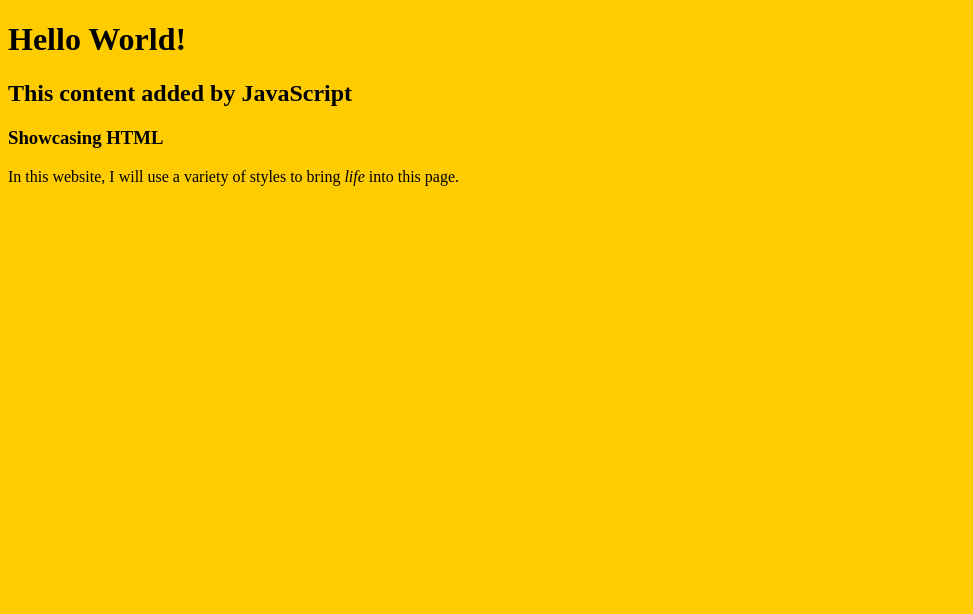
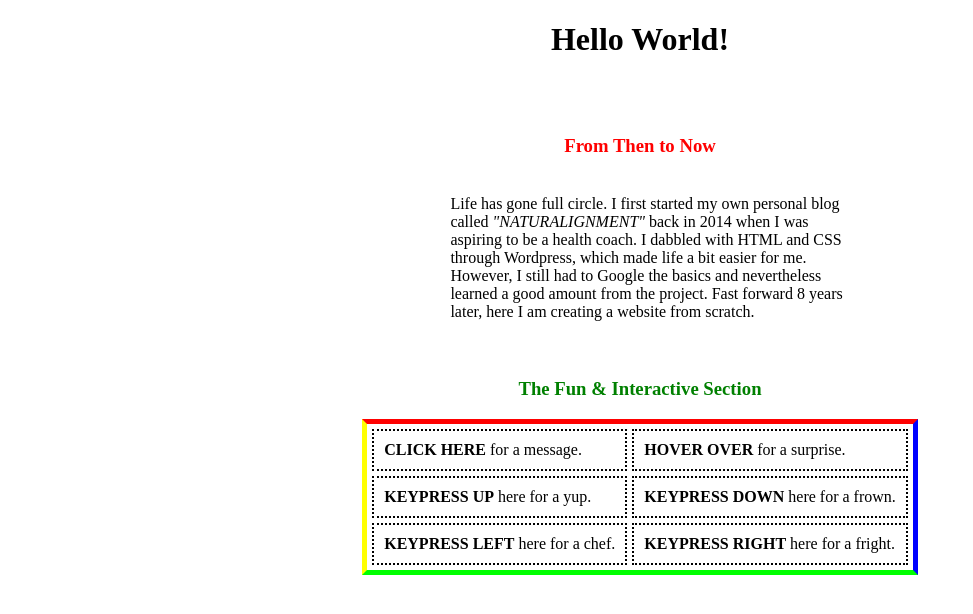
Before and after one commit to jng34/jn-personal-website, a plain HTML site: page index.html in a window 1280 px wide. Shown: the whole page, without its empty margins (0-973 px from the left). Drawn offline with Linux system fonts and the light colour scheme.

Commit message:
added intro & fun-interactive section

```diff
--- a/index.html
+++ b/index.html
@@ -6,8 +6,29 @@
     </head>
     <body>
         <h1>Hello World!</h1>
+            <br>
+            <br>
+        <h3 id="intro">From Then to Now</h3>
+            <p>Life has gone full circle. I first started my own personal blog called <em>"NATURALIGNMENT"</em> back in 2014
+        when I was aspiring to be a health coach. I dabbled with HTML and CSS through Wordpress, which made life a bit easier for me.
+        However, I still had to Google the basics and nevertheless learned a good amount from the project. Fast forward
+        8 years later, here I am creating a website from scratch.</p>
+            <br>
+        <h3 id="fun-int">The Fun & Interactive Section</h3>
+           <table>
+               <tr>
+                  <td id="click"><strong>CLICK HERE</strong> for a message.</td>
+                  <td id="hover"><strong>HOVER OVER</strong> for a surprise.</td>
+               </tr>
+               <tr>
+                  <td id="up"><strong>KEYPRESS UP</strong> here for a yup.</td>
+                  <td id="down"><strong>KEYPRESS DOWN</strong> here for a frown.</td>
+               </tr>
+               <tr>
+                  <td id="left"><strong>KEYPRESS LEFT</strong> here for a chef.</td>
+                  <td id="right"><strong>KEYPRESS RIGHT</strong> here for a fright.</td>
+               </tr>
+           </table>
         <script src="script.js"></script>
-        <h3>Showcasing HTML</h3>
-            <p>In this website, I will use a variety of styles to bring <em>life</em> into this page.</p>
     </body>
 </html>
--- a/script.js
+++ b/script.js
@@ -1,3 +1,38 @@
-const h2 = document.createElement("h2");
-h2.textContent = "This content added by JavaScript";
-document.querySelector('body').appendChild(h2);
+const hello = document.querySelector('h1');
+hello.addEventListener('click', function() {
+    alert('How are you?');
+});
+
+const fun = document.querySelector('td#click');
+fun.addEventListener('click', function() {
+    alert('Cool stuff eh?');
+});
+
+const hover = document.getElementById('hover');
+hover.addEventListener('mouseenter', function() {
+    alert("You're a helicopter!");
+});
+
+document.addEventListener('keydown', function(e) {
+    if (e.key === "ArrowUp") {
+        alert('Yup!');
+    }
+});
+
+document.addEventListener('keydown', function(e) {
+    if (e.key === "ArrowDown") {
+        alert(':(');
+    }
+});
+
+document.addEventListener('keydown', function(e) {
+    if (e.key === "ArrowRight") {
+        alert('<(*-*)^');
+    }
+});
+
+document.addEventListener('keydown', function(e) {
+    if (e.key === "ArrowLeft") {
+        alert('Chef?');
+    }
+});
--- a/style.css
+++ b/style.css
@@ -1,3 +1,47 @@
 body {
-    background: #fc0;
+    background: #fff;
+    width: auto;
 }
+
+h1 {
+    text-align: center;
+}
+
+#intro {
+    text-align: center;
+    color: #f00;
+}
+
+p {
+    text-align: center left;
+    margin: auto;
+    width: 400px;
+    padding-left: 35%;
+    padding-right: 35%;
+    padding-top: 20px;
+    padding-bottom: 20px;
+}
+
+#fun-int {
+    text-align: center;
+    color: green;
+}
+
+#fun-stuff {
+    background-color: blue;
+}
+
+table {
+    margin: auto;
+    padding: 25x 25px 25px 25px;
+    border-top: 5px solid #f00;
+    border-bottom: 5px solid #0f0;
+    border-right: 5px solid #00f;
+    border-left: 5px solid yellow;
+    border-spacing: 5px;
+}
+
+td {
+    padding: 10px 10px 10px 10px;
+    border: 2px dotted black;
+}
```
